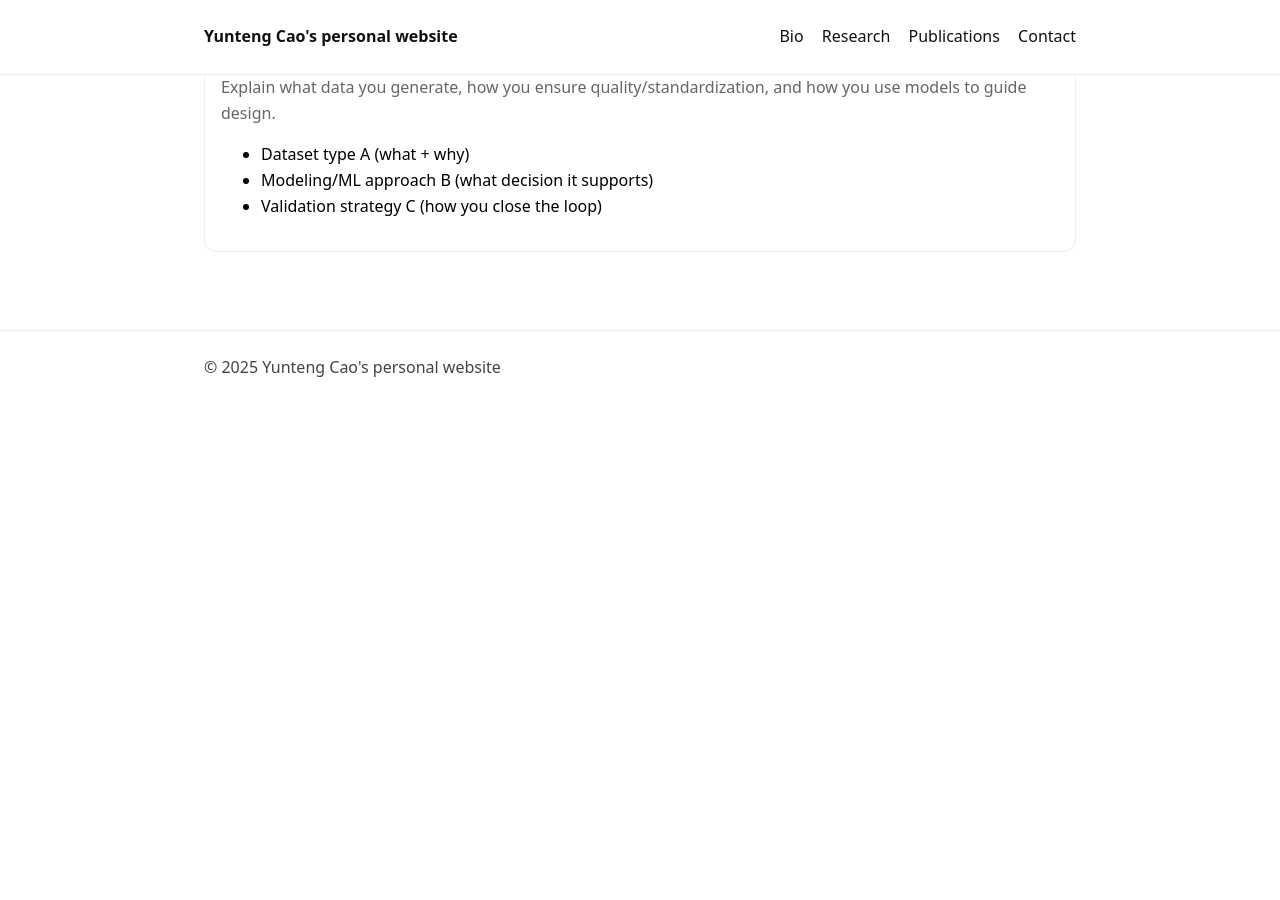
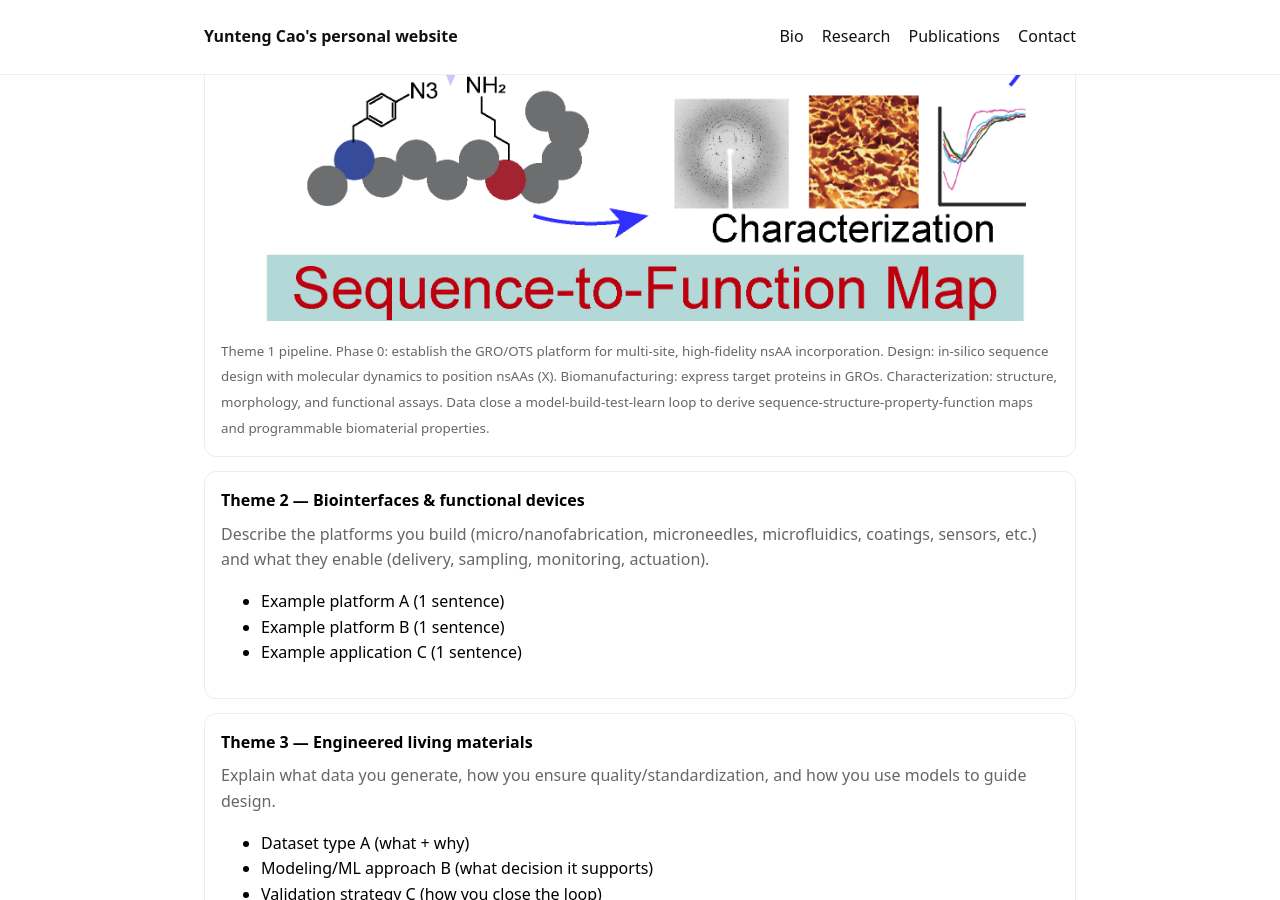
Before and after one commit to Yunteng-Cao/yunteng-cao.github.io, a Jekyll site: the page built from research/index.md, in a window 1280 px wide and 900 px high, scrolled down 1482 px. Built offline with Jekyll 4.4.1, drawn with Linux system fonts in a browser that asks for light colours; before the commit the page ends 1887 px from its top, so only the background shows below that.

Commit message:
Update index.md

```diff
--- a/research/index.md
+++ b/research/index.md
@@ -24,6 +24,14 @@ We engineer programmable biomaterials for biointerfaces by integrating **biomanu
     <li>Investigate sequence-structure-property-function relationships in expanded chemistry space experimentally and computationally</li>
     <li>Design and produce proteins with programmable properties tailored for advanced biomaterial applications in precision agriculture and healthcare</li>
   </ul>
+  <img
+    src="{{ site.baseurl }}/assets/img/Research_T1.png"
+    alt="Research Theme 1"
+    style="width:100%; display:block; border-radius:12px;"
+  />
+  <p class="muted" style="margin:10px 0 0 0;"><small>Theme 1 pipeline. Phase 0: establish the GRO/OTS platform for multi-site, high-fidelity
+nsAA incorporation. Design: in-silico sequence design with molecular dynamics to position nsAAs (X). Biomanufacturing: express target proteins in GROs. Characterization: structure, morphology, and functional assays. Data close a model-build-test-learn loop to derive sequence-structure-property-function maps and programmable biomaterial properties.</small></p>
+
 </div>
 
 <div class="card">
```
